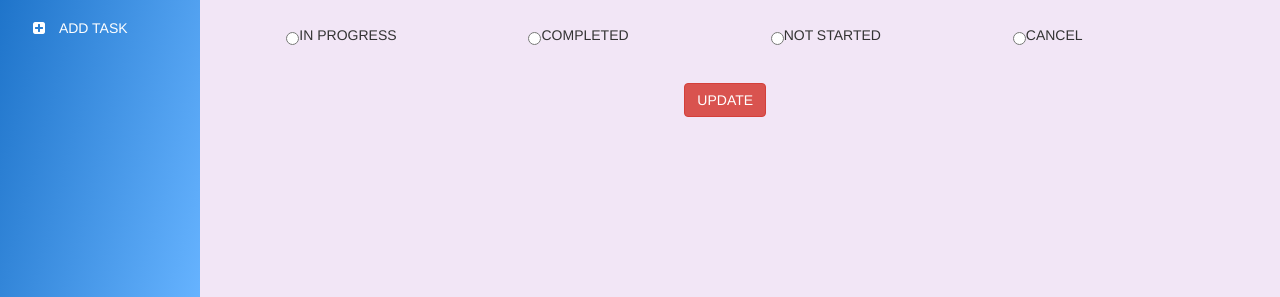
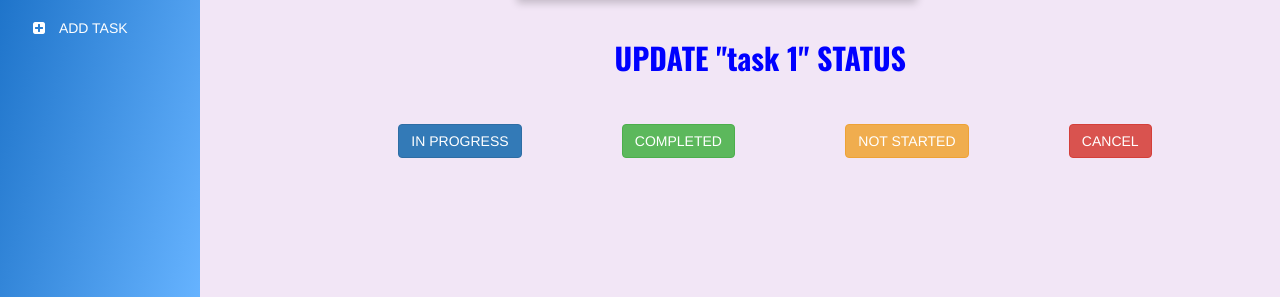
Before and after one commit to Anishukla/ScheduleIt, a Flask app: page /1/update in a window 1280 px wide. Shown: the part 503-800 px from the top of the page. Run offline with Flask 2, Linux system fonts and the light colour scheme; a user stored in the database is signed in; data comes from the database, SQL or seed files in the repository; both versions use the stored data as it was after the commit; some libraries are stand-ins or nearby versions; some web fonts are replaced.

Commit message:
UPDATE ALMOST DONE

```diff
--- a/static/checktask.css
+++ b/static/checktask.css
@@ -55,33 +55,6 @@ body
   float: left;
   position: relative;
 }
-.navbar-collapse ul li ul
-{
-  position: absolute;
-  right: 0px;
-  width: 200px;
-  display: none;
-  border-style: groove;
-  border-radius: 10%;
-  background-color: white;
-  margin-top: 3px;
-}
-.navbar-collapse ul li:hover ul
-{
-  display: block;
-}
-.navbar-collapse ul li ul li
-{
-  width: 125%;
-  right: 40px;
-  border-radius: 5%;
-  border-bottom: 1px solid black;
-}
-.navbar-collapse ul li ul li a
-{
-  padding: 5px;
-  color: black;
-}
 .navbar-collapse ul li a
 {
   display: block;
@@ -89,11 +62,6 @@ body
   padding: 13px;
   font-size: 18px;
   text-decoration: none;
-}
-.navbar-collapse ul li a:hover
-{
-  color: grey;
-  border-radius: 6%;
 }
 /*
  * Sidebar
@@ -168,15 +136,19 @@ body
 {
   padding: 20px;
   margin-top: 2px;
+  width: 80%;
 }
 
 
 
-.card {
-    margin-left: 320px;
+.card
+{
+    float: right;
     background-color: transparent;
     width: 400px;
     height: 360px;
+    margin-top: 50px;
+    margin-right: 420px;
     perspective: 1000px;
 }
 .card-inner {
@@ -227,14 +199,18 @@ body
     align: center;
 }
 
-.card-back .content{
+.card-back .content
+{
     margin-left: 60px;
     align: center;
     overflow: auto;
     width: 200px;
     height: 168px;
 }
-
+.card-back .content h6
+{
+  font-size: 15px;
+}
 .card-back h5{
     margin-left: 60px;
     width:120px;
@@ -252,47 +228,68 @@ body
   clear: both;
 }
 
-.intention{
-  margin-left: 88px;
+.intention
+{
+  margin-left: 120px;
 
 }
-
-.sahi{
-  margin-top: 38px;
-  margin-left: 398px;
+.intention h2
+{
+  font-size: 30px;
+  text-align: center;
+  color: blue;
+  margin-bottom: 50px;
+  margin-left: -120px;
+  font-family: 'Oswald', sans-serif;
+  width: 100%;
 }
 
 
+@media only screen and (max-width: 1500px)
+{
+  .card
+  {
+    margin-right: 360px;
 
+  }
+}
 @media only screen and (max-width: 1400px)
 {
-  .main .content-active
+  .card
   {
-    background-color: white;
-    float: left;
-    width: 45%;
-    height: 510px;
-    margin-left: 40px;
-    overflow: auto;
-
+    margin-right: 300px;
   }
-  .main .content-archive
+}
+@media only screen and (max-width: 1300px)
+{
+  .main button
   {
-    background-color: white;
-    float: right;
-    width: 45%;
-    height: 510px;
-    overflow: auto;
+    margin-left: 80px;
+  }
+  .card
+  {
+    margin-right: 280px;
+  }
+  .intention h2
+  {
+    margin-left: -10px;
   }
 }
 @media only screen and (max-width: 1100px)
 {
-  .main
+  .card
   {
-    margin-left: 200px;
+    margin-right: 200px;
   }
 }
-@media only screen and (max-width: 770px)
+@media only screen and (max-width: 1000px)
+{
+  .intention
+  {
+    margin-left: -10px;
+  }
+}
+@media only screen and (max-width: 860px)
 {
   .row
   {
@@ -373,13 +370,19 @@ body
   {
     width: 100%;
     margin: 0px;
+    margin-top: 80px;
   }
-  .main .page-header
+  .intention
   {
-    margin-top: 60px;
-    font-size: 40px;
-    margin-left: 20px;
+    margin: 0px;
   }
+  .intention h2
+  {
+    font-size: 20px;
+    width: 60%;
+    margin-top: -20px;
+  }
+
 }
 @media only screen and (max-width: 530px)
 {
--- a/templates/checktask.html
+++ b/templates/checktask.html
@@ -22,17 +22,12 @@ ADD TO-DO
         <div class="navbar-collapse collapse">
           <ul class="nav navbar-nav">
             <li>
-              <a  href="#">
-                <i class="fa fa-bars fa-fw" aria-hidden="true"></i>
-                Settings
-                <i class="fa fa-chevron-down fa-fw" aria-hidden="true"></i>
+              <a href="{{ url_for('logout') }}">
+              <i class="fa fa-power-off fa-fw" aria-hidden="true"></i>
+              Log Out
               </a>
-              <ul>
-                <li><a href="{{ url_for('logout') }}">Change Username</a></li>
-                <li><a href="{{ url_for('logout') }}">Change Password</a></li>
-                <li><a href="{{ url_for('logout') }}">Log Out</a></li>
+            </li>
           </ul>
-            </li>
             <!--<form class="navbar-form navbar-right">
               <input type="text" class="form-control" placeholder="Search...">
             </form>
@@ -102,7 +97,8 @@ ADD TO-DO
           		<div class="card-back">
           			<h1>{{task.title}}</h1>
                 <div class="content">
-                  Description: {{task.content}}
+                  <h6>DESCRIPTION:</h6>
+                   {{task.content}}
                 </div>
           			<h5> Deadline:
           			{{task.date.strftime('%Y-%m-%d')}}
@@ -113,28 +109,26 @@ ADD TO-DO
         </div>
         <div class = "col-sm-9 col-sm-offset-6 col-md-10 col-md-offset-2 main">
           <div class="intention">
+            <center><h2>UPDATE "{{task.title}}" STATUS</h2></center>
+
             <div class="row">
               <form method="POST" action="./update">
                 <div class="column">
-              <input type= "radio" class="btn btn-primary"   name="STATUS" value="IN PROGRESS">IN PROGRESS</input>
+                  <button type= "radio" class="btn btn-primary"   name="STATUS" value="IN PROGRESS">IN PROGRESS</button>
                 </div>
                 <div class="column">
-              <input type= "radio" class="btn btn-success"   name="STATUS" value="COMPLETED">COMPLETED</input>
+                  <button type= "radio" class="btn btn-success"   name="STATUS" value="COMPLETED">COMPLETED</button>
                 </div>
                 <div class="column">
-              <input type= "radio" class="btn btn-warning"   name="STATUS" value="NOT STARTED">NOT STARTED</input>
+                  <button type= "radio" class="btn btn-warning"   name="STATUS" value="NOT STARTED">NOT STARTED</button>
                 </div>
                 <div class="column">
-              <input type= "radio" class="btn btn-danger"   name="STATUS" value="CANCELLED">CANCEL</input>
-            </div>
-             <div class="column">
-               <div class="sahi">
-                 <input type= "submit" class="btn btn-danger"  value="UPDATE"></input>
-               </div>
+                  <button type= "radio" class="btn btn-danger"   name="STATUS" value="CANCELLED">CANCEL</button>
                 </div>
               </form>
             </div>
           </div>
         </div>
+      </div>
 
 {% endblock %}
```
Also changed, not shown: database.db. Lines whose indentation alone changed are shown as unchanged.
